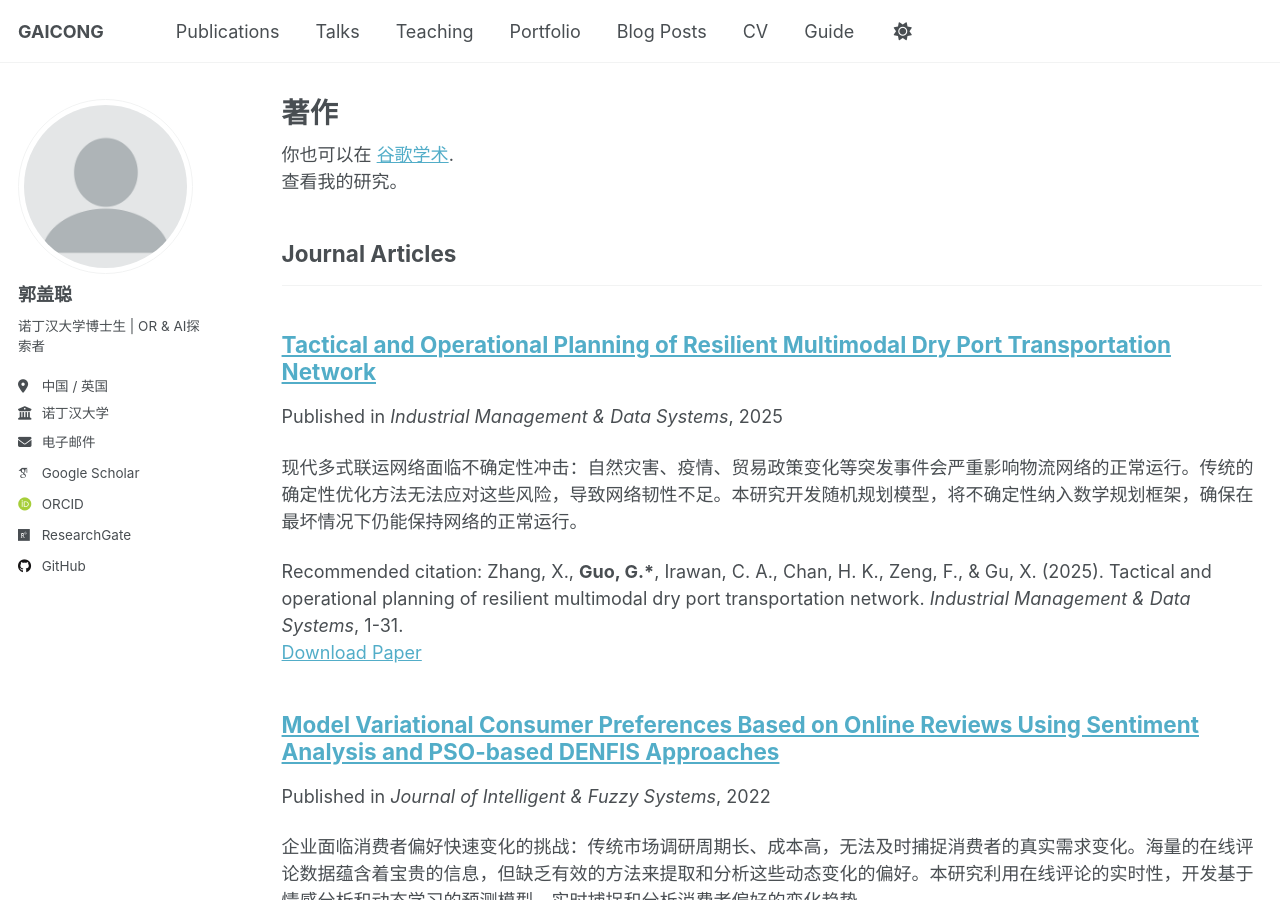
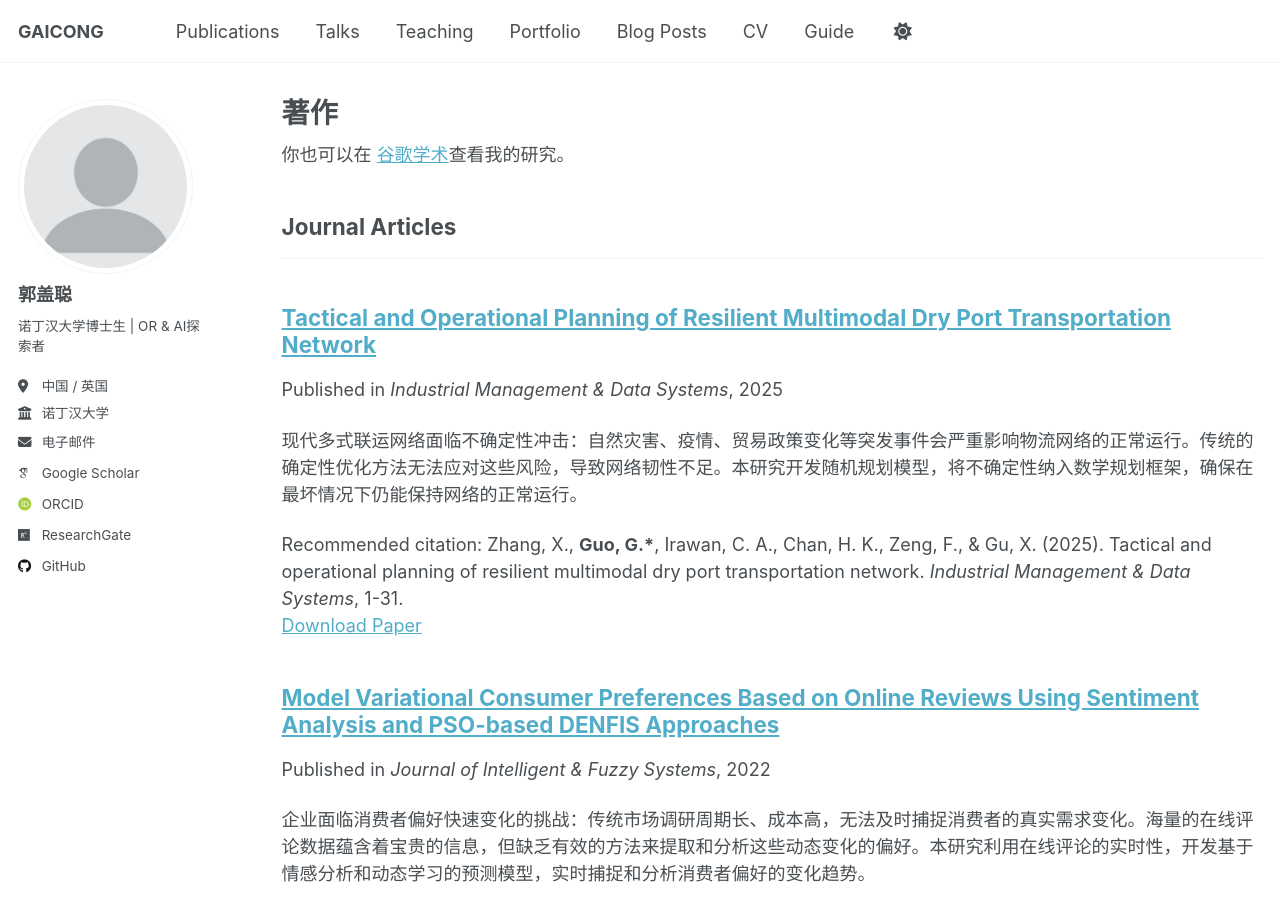
Before and after one commit to Gaicong/gaicong.github.io, a Jekyll site: the page built from _pages/publications.html, in a window 1280 px wide and 900 px high. Built offline with Jekyll 4.4.1, drawn with Linux system fonts in a browser that asks for light colours; some web fonts are replaced; a script that is not in the unit is left out.

Commit message:
Update publications.html

```diff
--- a/_pages/publications.html
+++ b/_pages/publications.html
@@ -6,7 +6,7 @@ author_profile: true
 ---
 
 {% if site.author.googlescholar %}
-  <div class="wordwrap">你也可以在 <a href="{{site.author.googlescholar}}">谷歌学术</a>.</div>查看我的研究。
+  <div class="wordwrap">你也可以在 <a href="{{site.author.googlescholar}}">谷歌学术</a>查看我的研究。</div>
 {% endif %}
 
 {% include base_path %}
```
